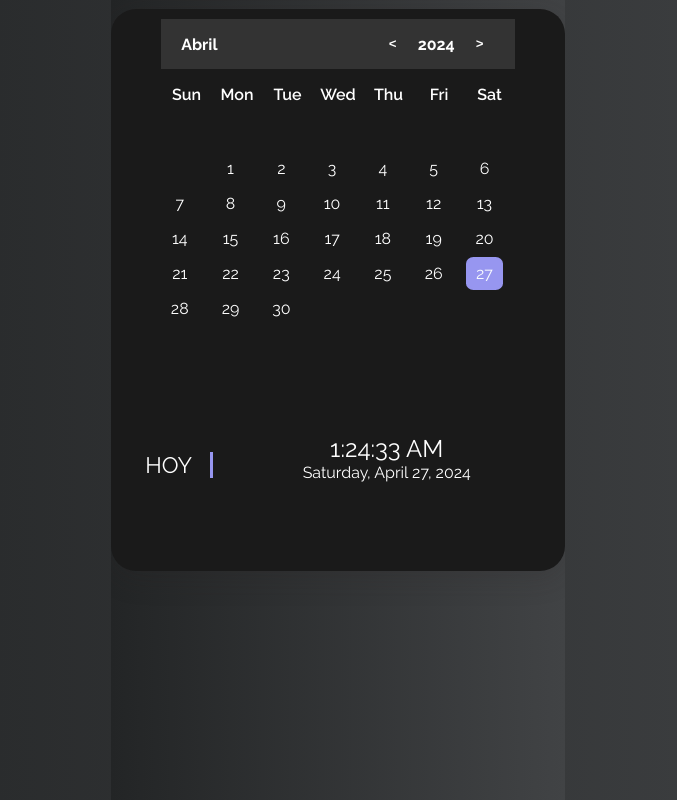
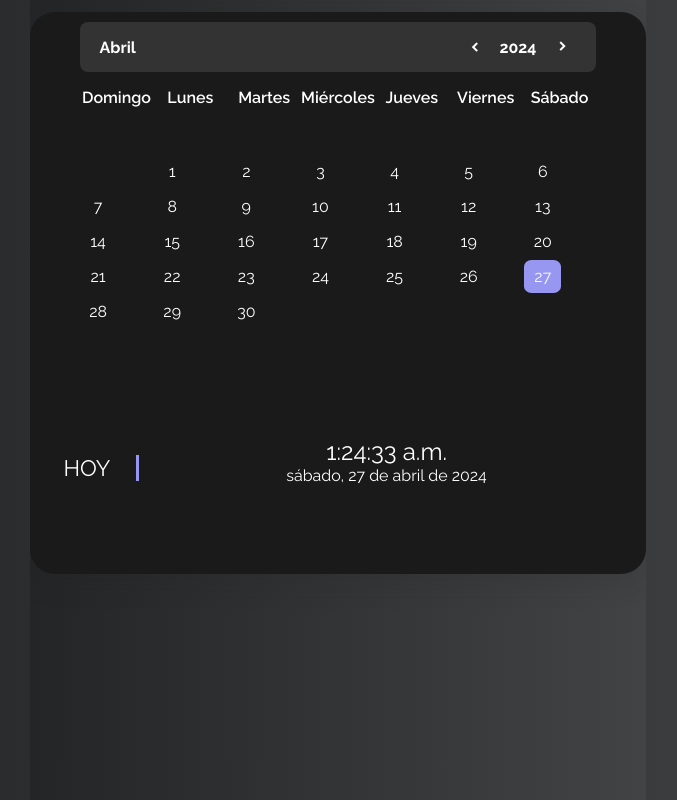
Before and after one commit to codewithandres/-23DayCode-canlendar-ui, a plain HTML site: page index.html in a window 1280 px wide. Shown: the whole page, without its empty margins (302-979 px from the left). Drawn offline with nearby package versions, Linux system fonts and the light colour scheme.

Commit message:
se cambio el idiona del calendario ha españo y se cambiaron algunos estilos

```diff
--- a/app.js
+++ b/app.js
@@ -119,7 +119,7 @@ const showCurrentDateOption = {
     weekday: 'long',
 };
 
-const currentDateFormate = new Intl.DateTimeFormat('en-US', showCurrentDateOption).format(currshowDate);
+const currentDateFormate = new Intl.DateTimeFormat('es-US', showCurrentDateOption).format(currshowDate);
 
 todayShowDate.textContent = currentDateFormate;
 
@@ -130,7 +130,7 @@ setInterval(() => {
         minute: 'numeric',
         second: 'numeric',
     };
-    const formateTimer = new Intl.DateTimeFormat('en-us', option).format(timer);
+    const formateTimer = new Intl.DateTimeFormat('es-us', option).format(timer);
 
     let time = `
     ${`${timer.getHours()}`.padStart(
--- a/index.html
+++ b/index.html
@@ -4,7 +4,8 @@
     <meta charset="UTF-8" />
     <meta http-equiv="X-UA-Compatible" content="IE=edge" />
     <meta name="viewport" content="width=device-width, initial-scale=1.0" />
-    <title>CALENDAR</title>
+    <title>calendar UI | Dize Desing</title>
+    <link href="https://cdn.jsdelivr.net/npm/remixicon@4.2.0/fonts/remixicon.css" rel="stylesheet" />
     <link rel="stylesheet" href="main.css">
     <script src="app.js" defer></script>
 </head>
@@ -16,24 +17,24 @@
                 <span class="month-picker" id="month-picker"> May </span>
                 <div class="year-picker" id="year-picker">
                     <span class="year-change" id="pre-year">
-                        <pre><</pre>
+                        <pre><i class="ri-arrow-left-s-line"></i></pre>
                     </span>
                     <span id="year">2020 </span>
                     <span class="year-change" id="next-year">
-                        <pre>></pre>
+                        <pre> <i class="ri-arrow-right-s-line"></i> </pre>
                     </span>
                 </div>
             </div>
 
             <div class="calendar-body">
                 <div class="calendar-week-days">
-                    <div>Sun</div>
-                    <div>Mon</div>
-                    <div>Tue</div>
-                    <div>Wed</div>
-                    <div>Thu</div>
-                    <div>Fri</div>
-                    <div>Sat</div>
+                    <div>Domingo</div>
+                    <div>Lunes</div>
+                    <div>Martes</div>
+                    <div>Miércoles</div>
+                    <div>Jueves</div>
+                    <div>Viernes</div>
+                    <div>Sábado</div>
                 </div>
                 <div class="calendar-days">
                 </div>
--- a/main.css
+++ b/main.css
@@ -59,6 +59,7 @@ body {
     font-weight: 700;
     color: var(--white);
     padding: 10px;
+    border-radius: .5em;
 }
 
 .calendar-body {
```
